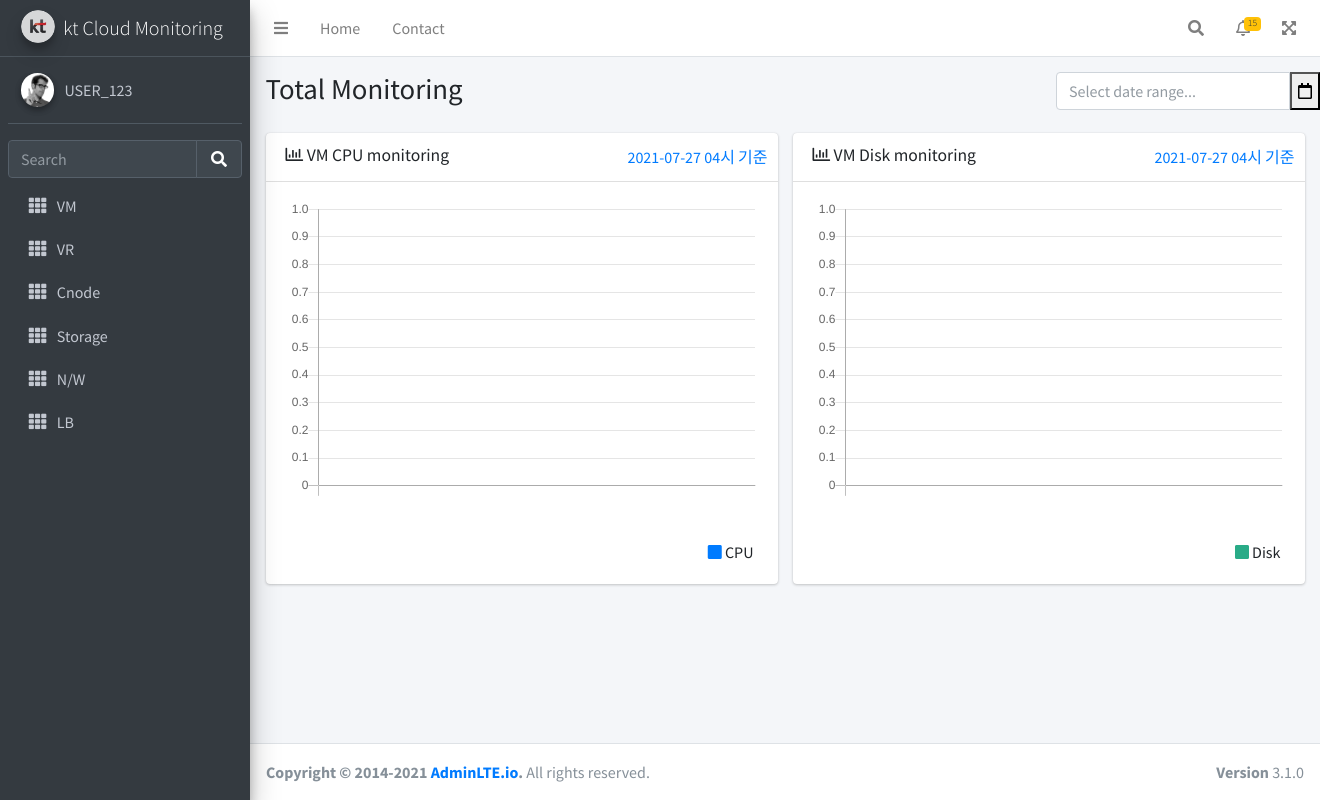
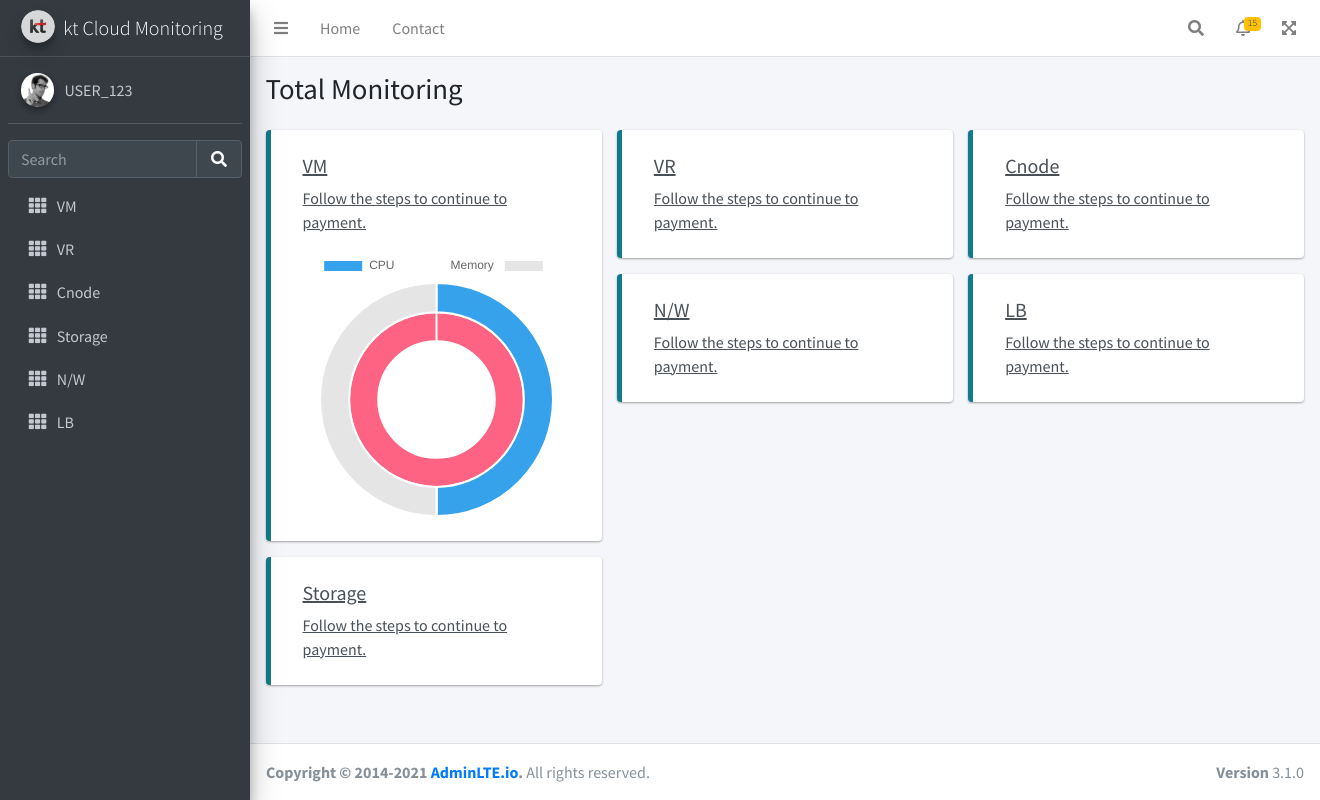
Before and after one commit to manzino0705/flask, a Flask app: page / in a window 1320 px wide. Run offline with Flask 2, Linux system fonts and the light colour scheme; data that the repository does not hold is empty; some libraries are stand-ins or nearby versions.

Commit message:
change index chart to card

```diff
--- a/templates/index.html
+++ b/templates/index.html
@@ -10,29 +10,7 @@
         <div class="col-sm-6">
           <h1 class="m-0">Total Monitoring</h1>
         </div><!-- /.col -->
-        <div class="col-sm-3"></div>
-        <div class="col-sm-3">
-          <!-- <ol class="breadcrumb float-sm-right">
-              <li class="breadcrumb-item"><a href="#">Home</a></li>
-              <li class="breadcrumb-item active">Dashboard v3</li>
-            </ol> -->
 
-
-          <!-- Date Range Picker Example-->
-          <!-- 달력  -->
-
-          <form method="GET" action="/indextest">
-
-            <div class="input-group input-group-joined" style="width: 16.5rem;">
-              <input type=text class="form-control ps-0" id="datepicker" name="m_day"
-                placeholder="Select date range..." />
-              <!-- <input type=button value="검색" onclick="wantday();"> -->
-              <!-- <button type="submit" onclick="wantday();"> <i class="far fa-calendar"></i></button> -->
-              <button type="submit"> <i class="far fa-calendar"></i></button>
-            </div>
-
-          </form>
-        </div><!-- /.col -->
       </div><!-- /.row -->
     </div><!-- /.container-fluid -->
   </div>
@@ -43,63 +21,60 @@
   <div class="content">
     <div class="container-fluid">
       <div class="row">
-        <div class="col-lg-6">
-          <div class="card">
-            <div class="card-header">
-              <h3 class="card-title">
-                <i class="far fa-chart-bar"></i>
-                <!--아이콘-->
-                VM CPU monitoring
-              </h3>
-              <div class="card-tools">
-                <a href="javascript:void(0);">{{today[:10]}} {{today[11:13]}}시 기준</a>
-              </div>
-            </div>
+        <div class="col-lg-4">
+          <div class="callout callout-info">
+            <a href="/detail_vm" class="nav-link">
+            <h5>VM</h5>
 
-            <div class="card-body">
-              <!-- 차트 그리는 곳  -->
-              <div class="position-relative mb-4">
-                <canvas id="CpuChart" height="200"></canvas>
-              </div>
-              <!-- 맨 밑에 주석  -->
-              <div class="d-flex flex-row justify-content-end">
-                <span class="mr-1">
-                  <i class="fas fa-square text-primary"></i> CPU
-                </span>
-              </div>
-            </div>
+            <p>Follow the steps to continue to payment.</p>
+            <canvas id="vmChart" width="100px" height="100px"></canvas>
+
+          </a>
+          </div>
+
+          <div class="callout callout-info">
+            <a href="/detail_storage" class="nav-link">
+            <h5>Storage</h5>
+
+            <p>Follow the steps to continue to payment.</p>
+          </a>
+          </div>
+          <!-- /.card -->
+        </div>
+        <!-- /.card -->
+        <div class="col-lg-4">
+          <div class="callout callout-info">
+            <a href="/detail_vr" class="nav-link">
+            <h5>VR</h5>
+
+            <p>Follow the steps to continue to payment.</p>
+          </a>
+          </div>
+          <div class="callout callout-info">
+            <a href="/detail_nw" class="nav-link">
+            <h5>N/W</h5>
+
+            <p>Follow the steps to continue to payment.</p>
+          </a>
           </div>
         </div>
-        <!-- /.card -->
+        <!-- /.col-md-6 -->
+        <div class="col-lg-4">
+          <div class="callout callout-info">
+            <a href="/detail_cnode" class="nav-link">
+            <h5>Cnode</h5>
 
-        <!-- /.col-md-6 -->
-        <div class="col-md-6">
-          <div class="card">
-            <div class="card-header">
-              <h3 class="card-title">
-                <i class="far fa-chart-bar"></i>
-                VM Disk monitoring
-              </h3>
-
-              <div class="card-tools">
-                <a href="javascript:void(0);">{{today[:10]}} {{today[11:13]}}시 기준</a>
-              </div>
-            </div>
+            <p>Follow the steps to continue to payment.</p>
+          </a>
+          </div>
 
 
-            <div class="card-body">
-              <!-- 차트 그리는 곳  -->
-              <div class="position-relative mb-4">
-                <canvas id="DiskChart" height="200"></canvas>
-              </div>
+          <div class="callout callout-info">
+            <a href="/detail_lb" class="nav-link">
+            <h5>LB</h5>
 
-              <!-- 맨 밑에 주석  -->
-              <div class="d-flex flex-row justify-content-end">
-                <span class="mr-1">
-                  <i class="fas fa-square" style="color:#29ab87;"></i> Disk
-                </span>
-              </div>
-            </div>
+            <p>Follow the steps to continue to payment.</p>
+          </a>
           </div>
           <!-- /.card -->
         </div>
@@ -120,82 +95,45 @@
   <!-- 차트 그리기  -->
 
   <script src=="/static/plugins/chart/Chart.js"></script>
-  <script>
-    var ctx = document.getElementById('CpuChart');
-    const data = '{{data_list}}';
-    var z = /&\#39;/gi
-    var y = /[\[\]]/gi
-
-    n_data = data.replace(z, "");
-    nn_data = n_data.replace(y, "");
-
-    var data_list = nn_data.split(', ')  // 2021-07-23 00:00:00, 10, 34, 2021-07-23 00:00:15, 40, 13, 2021-07-23 00:00:30, 11, 7, 2021-07-23 00:00:45, 24, 24, 2021-07-23 00:01:00, 13, 8
-
-    var my_label = [];
-    var my_cpu_data = [];
-
-    for (let i = 0; i < data_list.length; i++) {
-      if (i % 3 == 0) { // 날짜
-        my_label.push(data_list[i].slice(11, 19));
-      }
-      else if (i % 3 == 1) { // cpu
-        my_cpu_data.push(data_list[i]);
-      }
-    }
-
-    var visitorsChart = new Chart(ctx, {
-      type: 'line',
-      data: {
-        labels: my_label,
-        datasets: [{
-          label: 'cpu data',
-          data: my_cpu_data,
-          borderColor: 'rgb(75, 192, 192)',
-          borderColor: '#007bff',
-          pointBorderColor: '#007bff',
-          pointBackgroundColor: '#007bff',
-          fill: false
-        }]
-      },
-      options: {
-        legend: {
-          display: false
-        }
-      }
-    });
-  </script>
+  <script src="https://cdnjs.cloudflare.com/ajax/libs/Chart.js/2.3.0/Chart.min.js"></script>
 
   <script>
-    var ctx = document.getElementById('DiskChart');
-    var my_disk_data = [];
-
-    for (let i = 0; i < data_list.length; i++) {
-      if (i % 3 == 2) { // disk
-        my_disk_data.push(data_list[i]);
-      }
-    }
-
-    var visitorsChart = new Chart(ctx, {
-      type: 'line',
-      data: {
-        labels: my_label,
-        datasets: [{
-          label: 'disk data',
-          data: my_disk_data,
-          borderColor: 'rgb(75, 192, 192)',
-          backgroundColor: '#ced4da',
-          // borderColor: '#ced4da',
-          pointBorderColor: '#ced4da',
-          pointBackgroundColor: '#ced4da',
-          fill: false
-        }]
-      },
-      options: {
-        legend: {
-          display: false
-        }
-      }
-    });
-  </script>
+  var ctx = document.getElementById("vmChart");
+var chartData = {
+  labels: [
+    "CPU",
+    "Memory",
+    ""
+  ],
+  datasets: [{
+    data: [50,0,50],
+    backgroundColor: [
+    "#36A2EB",
+    "#FFFFFF",
+    ]
+  }, {
+    data: [20],
+    backgroundColor: [
+      "#FF6384",
+      "#36A2EB",
+      "#FFCE56",
+      "#FF6384",
+      "#36A2EB",
+      "#FFCE56"
+    ],
+    hoverBackgroundColor: [
+      "#FF6384",
+      "#36A2EB",
+      "#FFCE56",
+      "#FF6384",
+      "#36A2EB",
+      "#FFCE56"
+    ]
+  }]
+};
+var pieChart = new Chart(ctx, {
+  type: 'doughnut',
+  data: chartData
+})</script>
 
   {%endblock%}
```
